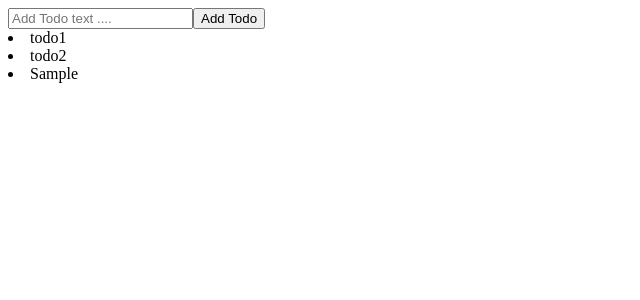
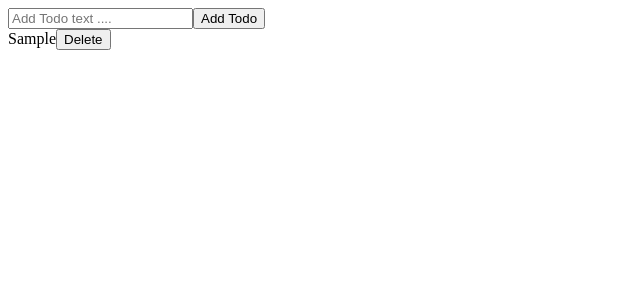
Before and after one commit to reemadhanwaniii/Todo-using-Redux, a React (Vite) app: page / in a window 1280 px wide. Both pictures are taken after typing "Sample" into the empty fields and a click on the button "Add Todo". Shown: the top 300 px of the page, without its empty margins (0-640 px from the left). Built offline with nearby package versions, Linux system fonts and the light colour scheme.

Commit message:
replace dispatch with bindActionCreator

```diff
--- a/src/Components/Todo/Todo.jsx
+++ b/src/Components/Todo/Todo.jsx
@@ -1,6 +1,22 @@
-function Todo({ title }) {
-    console.log(title);
-    return (<li>{title}</li>);
+import { useDispatch } from "react-redux";
+import { removeTodo } from "../../actions/index";
+import { bindActionCreators } from "redux";
+
+function Todo({ id,title }) {
+    const dispatch = useDispatch();
+    const actions = bindActionCreators({ removeTodo },dispatch);
+
+    return(
+        <div>
+            {title}
+            <button onClick={() => actions.removeTodo(id)}>Delete</button>
+        </div>
+    )
 }
 
 export default Todo;
+
+
+// 1. Implement the deletion of Todo
+// 2. try to replace calling dispatch directly (may be bindActionCreator) ??
+// 3. Implement edit todo functionality
--- a/src/Components/TodoList/TodoList.jsx
+++ b/src/Components/TodoList/TodoList.jsx
@@ -15,7 +15,7 @@ function TodoList() {
             todoList.map((todo) => {
             // console.log(todo.id);
             // console.log(todo.title);
-             return <Todo title={todo.title} key={todo.id}/>
+             return <Todo id={todo.id} title={todo.title} key={todo.id}/>
         }) }
         </>
 
--- a/src/reducers/TodoReducer.js
+++ b/src/reducers/TodoReducer.js
@@ -1,13 +1,13 @@
 import { ADD_TODO, REMOVE_TODO, EDIT_TODO} from "../constants/index";
 
 
-const initialTodos = [
-    {id: 1,title: "todo1"},
-    {id: 2,title: "todo2"}
-]
+// const initialTodos = [
+//     {id: 1,title: "todo1"},
+//     {id: 2,title: "todo2"}
+// ]
 
 
-function TodoReducer(todos=[initialTodos],action){
+function TodoReducer(todos=[],action){
     if(action.type === ADD_TODO){
         return [...todos,{id: action.payload.id, title: action.payload.title}]
     }
```
